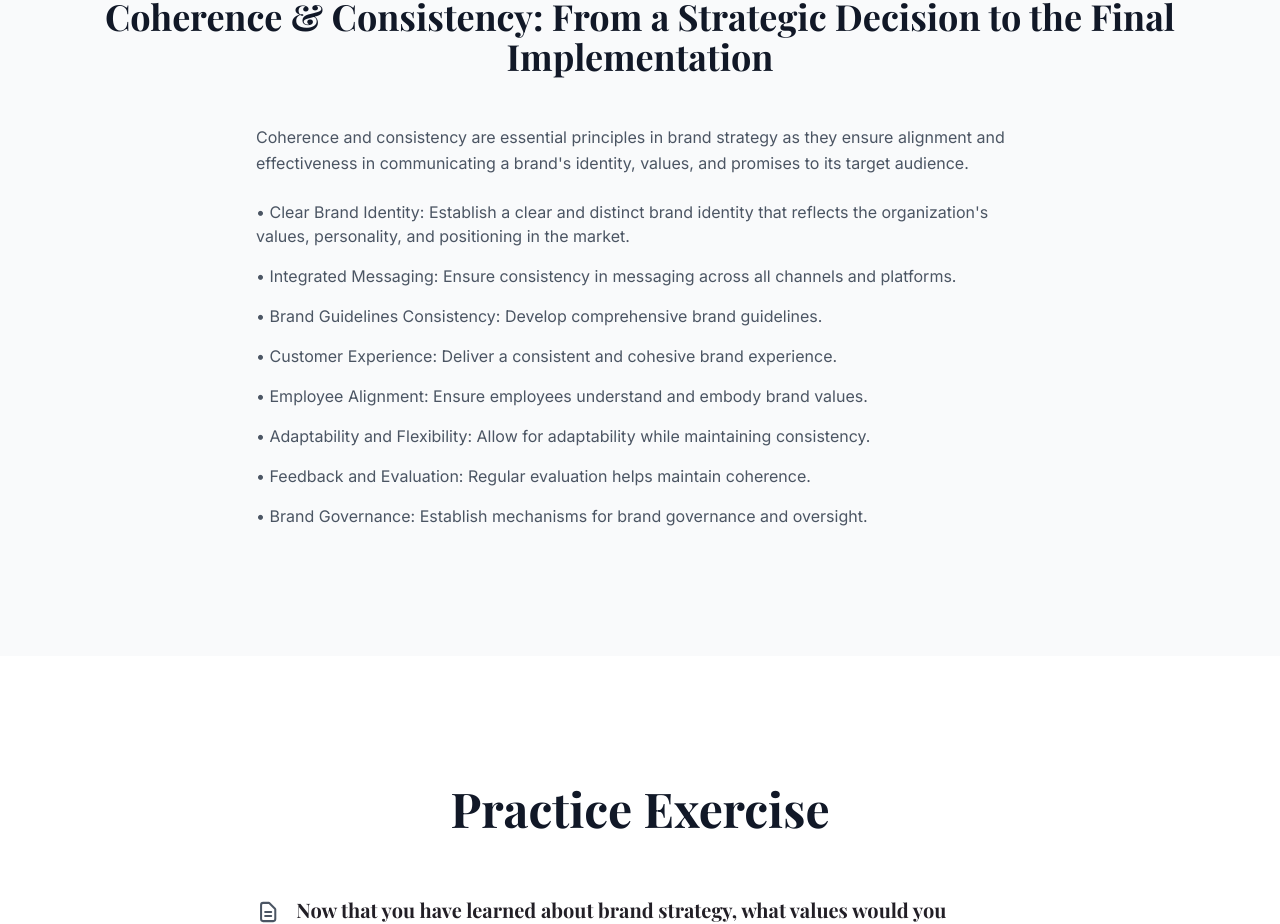
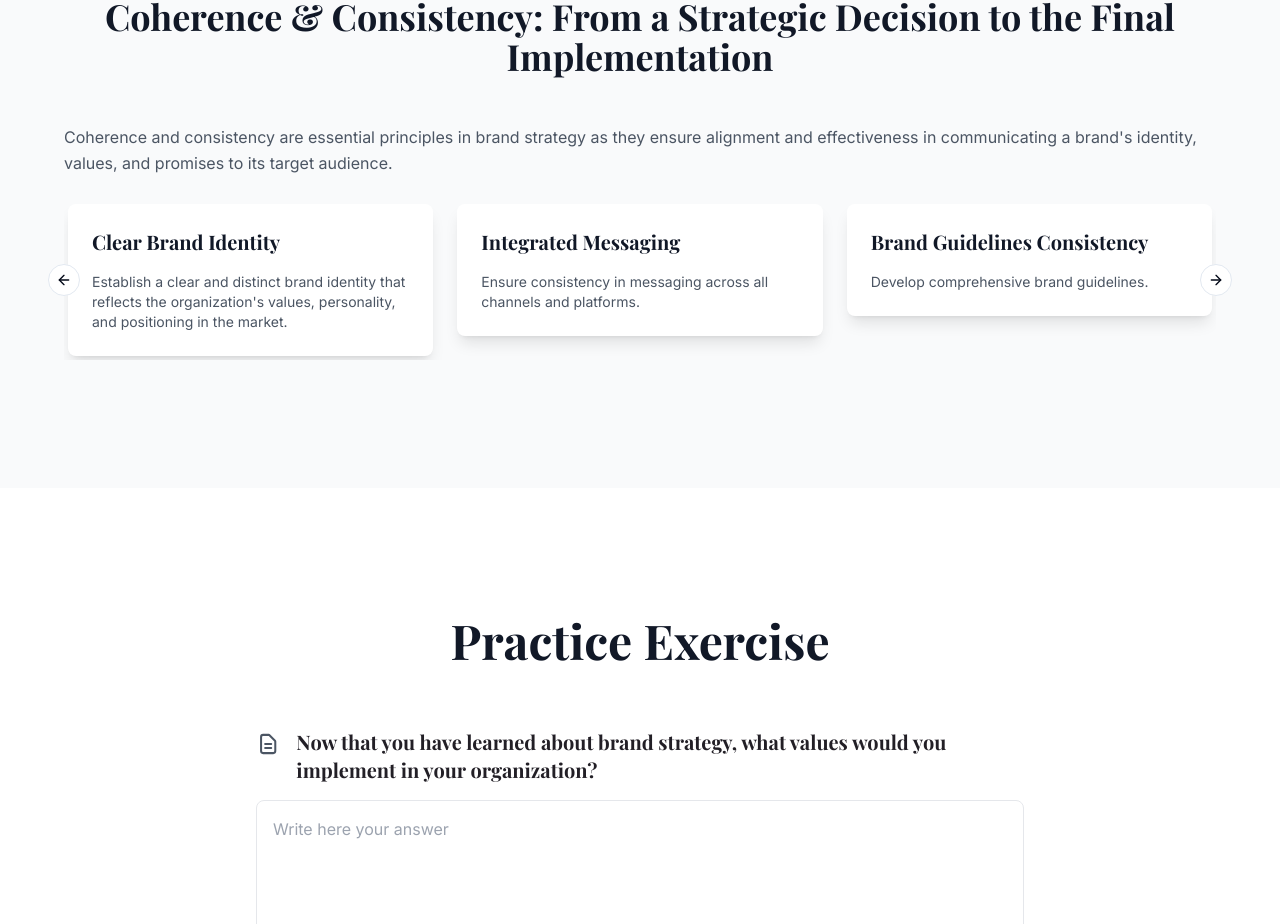
Before and after one commit to Gadelreal/learniverse-responsive, a React (Vite) app: page / in a window 1280 px wide. Shown: the part 3658-4582 px from the top of the page. Built offline with nearby package versions, Linux system fonts and the light colour scheme.

Commit message:
Implement interactive carousel
The commit implements an interactive carousel to represent the provided content using cards.  The specific implementation details are not included in this commit message.

```diff
--- a/package.json
+++ b/package.json
@@ -44,7 +44,7 @@
     "clsx": "^2.1.1",
     "cmdk": "^1.0.0",
     "date-fns": "^3.6.0",
-    "embla-carousel-react": "^8.3.0",
+    "embla-carousel-react": "^8.0.0",
     "input-otp": "^1.2.4",
     "jspdf": "^3.0.0",
     "lucide-react": "^0.462.0",
--- a/src/pages/Index.tsx
+++ b/src/pages/Index.tsx
@@ -4,6 +4,49 @@ import Footer from "../components/Footer";
 import VideoPlayer from "../components/VideoPlayer";
 import ExerciseForm from "../components/ExerciseForm";
 import { useEffect } from "react";
+import {
+  Carousel,
+  CarouselContent,
+  CarouselItem,
+  CarouselNext,
+  CarouselPrevious,
+} from "@/components/ui/carousel";
+import { Card, CardContent } from "@/components/ui/card";
+
+const BrandStrategyCards = [
+  {
+    title: "Clear Brand Identity",
+    description: "Establish a clear and distinct brand identity that reflects the organization's values, personality, and positioning in the market."
+  },
+  {
+    title: "Integrated Messaging",
+    description: "Ensure consistency in messaging across all channels and platforms."
+  },
+  {
+    title: "Brand Guidelines Consistency",
+    description: "Develop comprehensive brand guidelines."
+  },
+  {
+    title: "Customer Experience",
+    description: "Deliver a consistent and cohesive brand experience."
+  },
+  {
+    title: "Employee Alignment",
+    description: "Ensure employees understand and embody brand values."
+  },
+  {
+    title: "Adaptability and Flexibility",
+    description: "Allow for adaptability while maintaining consistency."
+  },
+  {
+    title: "Feedback and Evaluation",
+    description: "Regular evaluation helps maintain coherence."
+  },
+  {
+    title: "Brand Governance",
+    description: "Establish mechanisms for brand governance and oversight."
+  }
+];
 
 const Index = () => {
   useEffect(() => {
@@ -155,21 +198,44 @@ const Index = () => {
           <h2 className="font-playfair text-3xl md:text-4xl font-bold text-center mb-12 text-gray-900 opacity-0 translate-y-10 scroll-animate">
             Coherence & Consistency: From a Strategic Decision to the Final Implementation
           </h2>
-          <div className="max-w-3xl mx-auto">
+          <div className="max-w-6xl mx-auto">
             <div className="space-y-6">
               <p className="font-inter text-gray-600 leading-relaxed opacity-0 translate-y-10 scroll-animate">
                 Coherence and consistency are essential principles in brand strategy as they ensure alignment and effectiveness in communicating a brand's identity, values, and promises to its target audience.
               </p>
-              <ul className="space-y-4 font-inter text-gray-600 opacity-0 translate-y-10 scroll-animate">
-                <li>• Clear Brand Identity: Establish a clear and distinct brand identity that reflects the organization's values, personality, and positioning in the market.</li>
-                <li>• Integrated Messaging: Ensure consistency in messaging across all channels and platforms.</li>
-                <li>• Brand Guidelines Consistency: Develop comprehensive brand guidelines.</li>
-                <li>• Customer Experience: Deliver a consistent and cohesive brand experience.</li>
-                <li>• Employee Alignment: Ensure employees understand and embody brand values.</li>
-                <li>• Adaptability and Flexibility: Allow for adaptability while maintaining consistency.</li>
-                <li>• Feedback and Evaluation: Regular evaluation helps maintain coherence.</li>
-                <li>• Brand Governance: Establish mechanisms for brand governance and oversight.</li>
-              </ul>
+
+              <div className="mt-12 opacity-0 translate-y-10 scroll-animate">
+                <Carousel
+                  opts={{
+                    align: "start",
+                    loop: true
+                  }}
+                  className="w-full"
+                >
+                  <CarouselContent className="-ml-2 md:-ml-4">
+                    {BrandStrategyCards.map((card, index) => (
+                      <CarouselItem key={index} className="pl-2 md:pl-4 md:basis-1/2 lg:basis-1/3">
+                        <div className="p-1">
+                          <Card className="bg-white border-none shadow-lg hover:shadow-xl transition-shadow duration-300">
+                            <CardContent className="p-6">
+                              <h3 className="font-playfair text-xl font-bold mb-4 text-gray-900">
+                                {card.title}
+                              </h3>
+                              <p className="font-inter text-gray-600 text-sm">
+                                {card.description}
+                              </p>
+                            </CardContent>
+                          </Card>
+                        </div>
+                      </CarouselItem>
+                    ))}
+                  </CarouselContent>
+                  <div className="hidden md:block">
+                    <CarouselPrevious className="left-0 -translate-x-1/2" />
+                    <CarouselNext className="right-0 translate-x-1/2" />
+                  </div>
+                </Carousel>
+              </div>
             </div>
           </div>
         </div>
```
Also changed, not shown: 1 other file (tests, documents, lock files or other folders).
